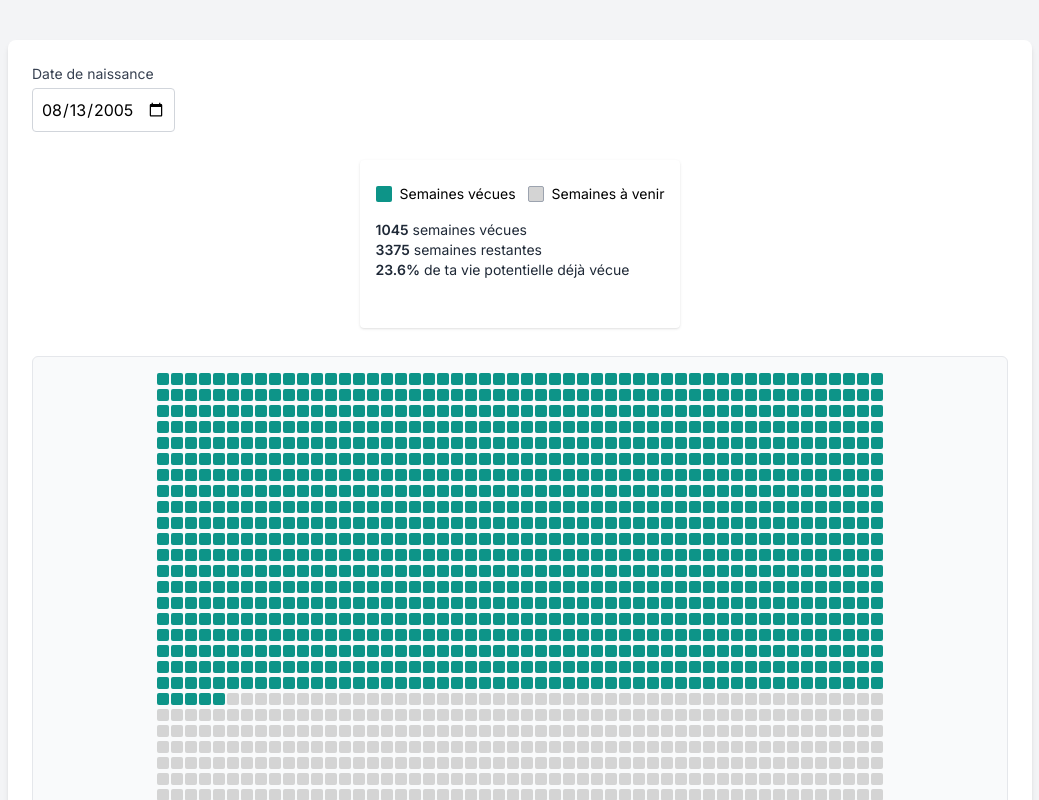
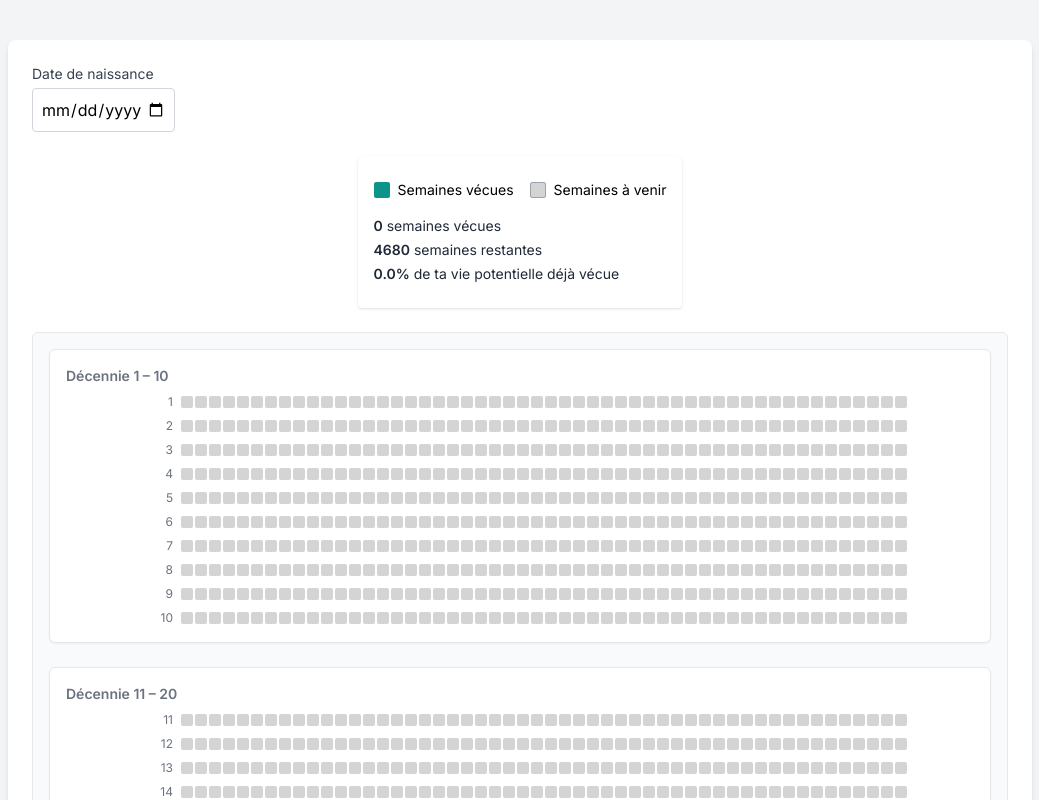
Before and after one commit to leonardo-correiamendes/lifeCalendar, a Vue app in the folder life-calendar/: page / in a window 1280 px wide. Shown: the top 800 px of the page, without its empty margins (120-1159 px from the left). Built offline with nearby package versions, Linux system fonts and the light colour scheme.

Commit message:
style + decades + localstorage for birthdate

```diff
--- a/life-calendar/src/components/LifeCalendar.vue
+++ b/life-calendar/src/components/LifeCalendar.vue
@@ -3,25 +3,25 @@
         class="min-h-screen bg-gray-100 flex justify-center items-start py-10 px-4"
     >
         <div class="w-full max-w-5xl bg-white p-6 rounded-lg shadow-md">
-            <div class="flex flex-col gap-1">
-                <div class="mb-6">
+            <div class="flex flex-col gap-6">
+                <div>
                     <label
                         for="birth"
                         class="block text-sm font-medium text-gray-700 mb-1"
-                        >Date de naissance</label
                     >
+                        Date de naissance
+                    </label>
                     <input
                         type="date"
                         v-model="birthDate"
                         :max="today.toISOString().split('T')[0]"
                         :min="'1930-01-01'"
-                        class="border border-gray-300 p-2 rounded maw-w-xs"
+                        class="border border-gray-300 p-2 rounded max-w-xs"
                     />
                 </div>
-                <div
-                    class="mb-6 max-w-md mx-auto px-4 py-6 bg-white rounded shadow"
-                >
-                    <div class="mb-4 flex items-center gap-3 text-sm">
+
+                <div class="max-w-md mx-auto px-4 py-6 bg-white rounded shadow">
+                    <div class="mb-4 flex items-center gap-4 text-sm">
                         <div class="flex items-center gap-2">
                             <div class="w-4 h-4 bg-teal-600 rounded-sm"></div>
                             <span>Semaines vécues</span>
@@ -33,7 +33,7 @@
                             <span>Semaines à venir</span>
                         </div>
                     </div>
-                    <div class="mb-6 text-sm text-gray-800">
+                    <div class="text-sm text-gray-800 space-y-1">
                         <p>
                             <strong>{{ livedWeeks }}</strong> semaines vécues
                         </p>
@@ -47,20 +47,40 @@
                         </p>
                     </div>
                 </div>
-                <div class="p-4 bg-gray-50 rounded-md border border-gray-200">
+
                 <div
-                        v-for="year in lifeCalendar"
+                    class="p-4 bg-gray-50 rounded-md border border-gray-200 space-y-6"
+                >
+                    <div
+                        v-for="(decade, dIndex) in decades"
+                        :key="dIndex"
+                        class="space-y-2 p-4 rounded-md bg-white border border-gray-200 shadow-sm"
+                    >
+                        <h3 class="text-sm font-semibold text-gray-500">
+                            Décennie {{ dIndex * 10 + 1 }} –
+                            {{ (dIndex + 1) * 10 }}
+                        </h3>
+
+                        <div
+                            v-for="year in decade"
                             :key="year.year"
-                        class="grid gap-[2px] mb-1 justify-center"
-                        :style="{ gridTemplateColumns: 'repeat(52, 12px)' }"
+                            class="flex items-center gap-2 justify-center"
+                        >
+                            <div class="w-10 text-right text-xs text-gray-500">
+                                {{ year.year }}
+                            </div>
+
+                            <div
+                                class="grid gap-[2px]"
+                                :style="{ '--cell': 'clamp(6px, 1.4vw, 12px)', gridTemplateColumns: 'repeat(52, var(--cell))' }"
                             >
                                 <div
                                     v-for="week in year.weeks"
                                     :key="`${year.year}-${week.week}`"
                                     :class="[
-                                'h-[12px] w-[12px] rounded-sm',
-                                'opacity-0 animate-appear',
-                                (year.year - 1) * weeksPerYear + week.week <=
+                                        'h-[var(--cell)] w-[var(--cell)] rounded-sm opacity-0 animate-appear',
+                                        (year.year - 1) * weeksPerYear +
+                                            week.week <=
                                         livedWeeks
                                             ? 'bg-teal-600'
                                             : 'bg-neutral-300',
@@ -76,14 +96,17 @@
                     </div>
                 </div>
             </div>
+        </div>
+    </div>
 </template>
 
 <script setup lang="ts">
-import { ref, computed } from "vue";
+import { computed } from "vue";
+import { usePersistedRef } from "../composables/usePersistedRef.ts";
 
-const maxAge = 85;
+const maxAge = 90;
 const weeksPerYear = 52;
-const birthDate = ref<string>("2005-08-13");
+const birthDate = usePersistedRef<string>("lc.birthdate", "");
 const today = new Date();
 const totalWeeks = maxAge * weeksPerYear;
 
@@ -98,9 +121,11 @@ const weeksRemaining = computed(() => {
     return totalWeeks - livedWeeks.value;
 });
 
-const lifePercentage = computed(() => {
-    return ((livedWeeks.value / totalWeeks) * 100).toFixed(1);
-});
+const lifePercentageNumber = computed(
+    () => (livedWeeks.value / totalWeeks) * 100
+);
+
+const lifePercentage = computed(() => lifePercentageNumber.value.toFixed(1));
 
 const lifeCalendar = Array.from({ length: maxAge }, (_, yearIndex) => {
     return {
@@ -113,6 +138,29 @@ const lifeCalendar = Array.from({ length: maxAge }, (_, yearIndex) => {
         }),
     };
 });
+
+const decades = computed(() => {
+    const result = [];
+    for (let i = 0; i < maxAge; i += 10) {
+        result.push(lifeCalendar.slice(i, i + 10));
+    }
+    return result;
+});
 </script>
 
-<style scoped></style>
+<style scoped>
+@keyframes appear {
+    0% {
+        opacity: 0;
+        transform: scale(0.8);
+    }
+    100% {
+        opacity: 1;
+        transform: scale(1);
+    }
+}
+
+.animate-appear {
+    animation: appear 0.3s ease-out forwards;
+}
+</style>
--- /dev/null
+++ b/life-calendar/src/composables/usePersistedRef.ts
@@ -0,0 +1,13 @@
+// composables/usePersistedRef.ts
+import { ref, watch } from "vue";
+export function usePersistedRef<T>(key: string, initial: T) {
+    const v = ref<T>(initial);
+    const raw = localStorage.getItem(key);
+    if (raw != null) {
+        try {
+            v.value = JSON.parse(raw) as T;
+        } catch {}
+    }
+    watch(v, (val) => localStorage.setItem(key, JSON.stringify(val)));
+    return v;
+}
```
Also changed, not shown: 1 other file (tests, documents, lock files or other folders). Lines whose indentation alone changed are shown as unchanged.
